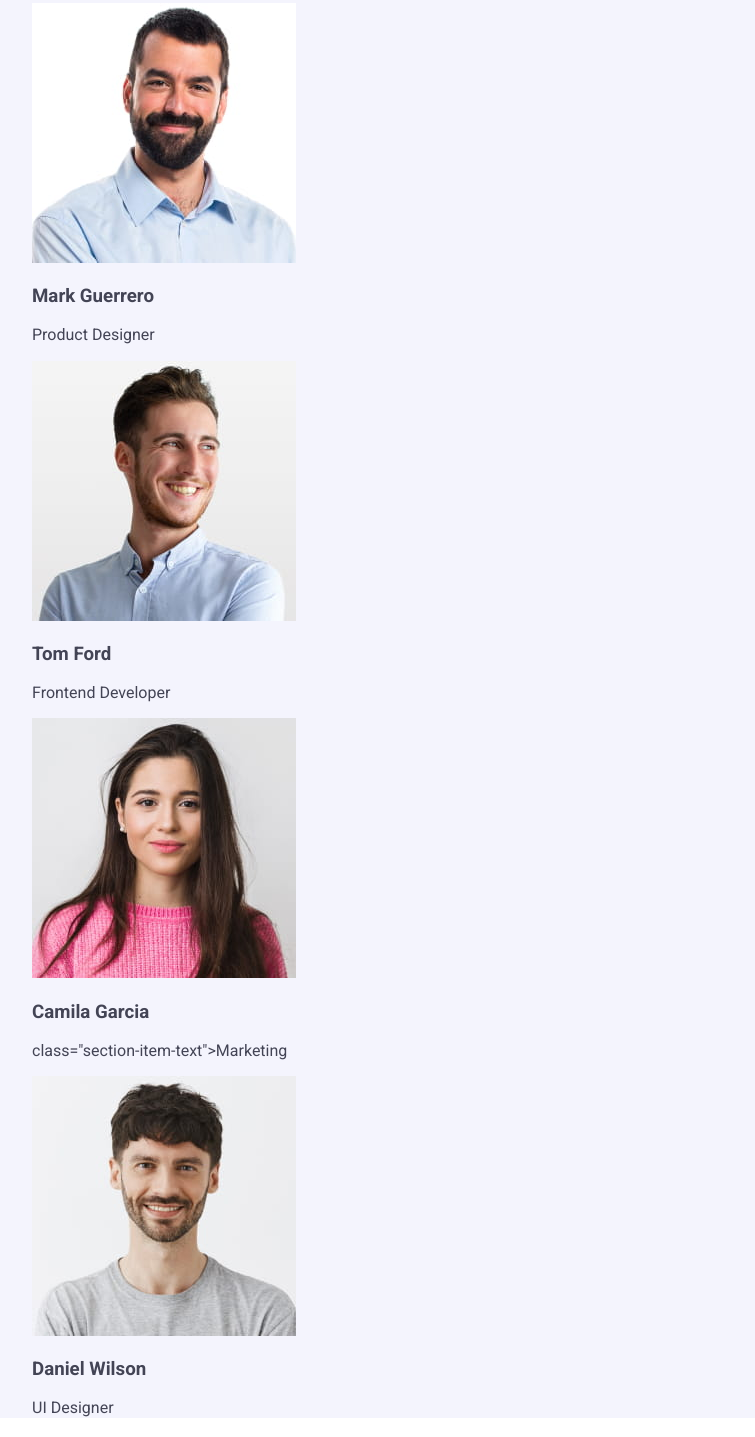
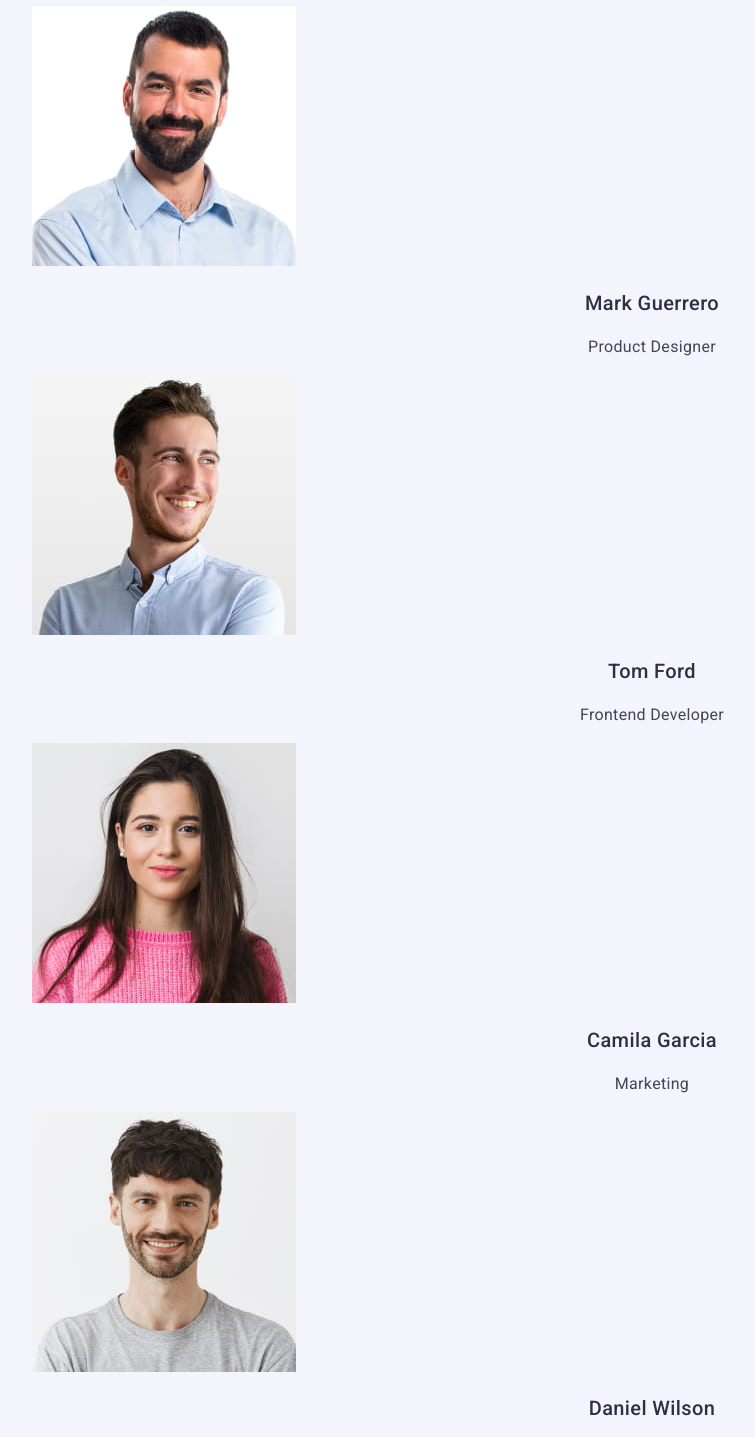
Before and after one commit to myronova-git/goit-markup-hw-02, a plain HTML site: page index.html in a window 1280 px wide. Shown: the part 849-2286 px from the top of the page, without its empty margins (8-763 px from the left). Drawn offline with nearby package versions, Linux system fonts and the light colour scheme.

Commit message:
Update index.html

```diff
--- a/index.html
+++ b/index.html
@@ -50,7 +50,7 @@
             <h2 class="section-1-title">Advantages</h2>
                 <ul class="section-1-list">
                     <li class="section-1-item">
-                        <h2 class="section-1-item-title">Strategy</h2>
+                        <h3 class="section-1-item-title">Strategy</h3>
                         <p class="section-1-item-text">Our goal is to identify the business
                         problem to walk away with the perfect and creative solution.
                         </p>
@@ -80,32 +80,32 @@
                     width="264"
                     height="260"
                     />
-                    <h3 class="section-item-title">Mark Guerrero</h3>
-                    <p class="section-item-text">Product Designer</p>
+                    <h3 class="section-2-item-title">Mark Guerrero</h3>
+                    <p class="section-2-item-text">Product Designer</p>
                 </li>
                 <li class="section-2-item">
                     <img src="./images/section-2/tom_ford.jpg" alt="Tom Ford foto"
                     width="264"
                     height="260"
                     />
-                    <h3 class="section-item-title">Tom Ford</h3>
-                    <p class="section-item-text">Frontend Developer</p>
+                    <h3 class="section-2-item-title">Tom Ford</h3>
+                    <p class="section-2-item-text">Frontend Developer</p>
                 </li>
                 <li class="section-2-item">
                     <img src="./images/section-2/camila_garcia.jpg" alt="Camila Garcia foto"
                     width="264"
                     height="260"
                     />
-                    <h3 class="section-item-title">Camila Garcia</h3>
-                    <p>class="section-item-text">Marketing</p>
+                    <h3 class="section-2-item-title">Camila Garcia</h3>
+                    <p class="section-2-item-text">Marketing</p>
                 </li>
                 <li  class="section-2-item">
                     <img src="./images/section-2/daniel_wilson.jpg" alt="Daniel Wilson foto"
                     width="264"
                     height="260"
                     />
-                    <h3 class="section-item-title">Daniel Wilson</h3>
-                    <p class="section-item-text">UI Designer</p>
+                    <h3 class="section-2-item-title">Daniel Wilson</h3>
+                    <p class="section-2-item-text">UI Designer</p>
                 </li>
             </ul>
         </section>
```
